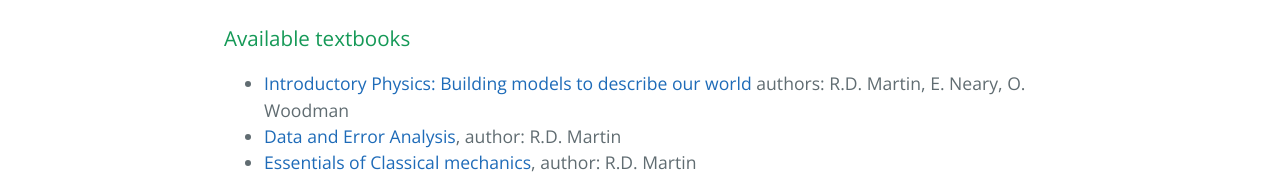
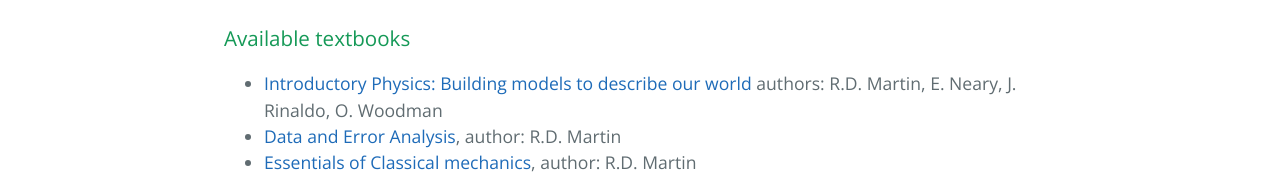
Before and after one commit to OSTP/OSTP.github.io, a plain HTML site: page index.html in a window 1280 px wide. Shown: the part 561-735 px from the top of the page. Drawn offline with nearby package versions, Linux system fonts and the light colour scheme.

Commit message:
Updated link to first year textbook

```diff
--- a/index.html
+++ b/index.html
@@ -27,7 +27,7 @@
 <section class="main-content">
   <h3> Available textbooks </h3>
   <ul>
-    <li><a href="https://github.com/OSTP/PhysicsArtofModelling/blob/master/tex/PhysicsArtOfModelling.pdf">Introductory Physics: Building models to describe our world</a> authors: R.D. Martin, E. Neary, O. Woodman</li>
+    <li><a href="https://github.com/OSTP/PhysicsArtofModelling/blob/master/tex/BuildingModelsToDescribeOurWorld.pdf">Introductory Physics: Building models to describe our world</a> authors: R.D. Martin, E. Neary, J. Rinaldo, O. Woodman</li>
     <li><a href="https://github.com/OSTP/DataAndErrorAnalysis/blob/master/tex/ErrorAnalysis.pdf">Data and Error Analysis</a>, author: R.D. Martin</li>
     <li><a href="https://github.com/OSTP/ClassicalMechanics/blob/master/tex/ClassicalMech.pdf">Essentials of Classical mechanics</a>, author: R.D. Martin</li>
   </ul>
```
